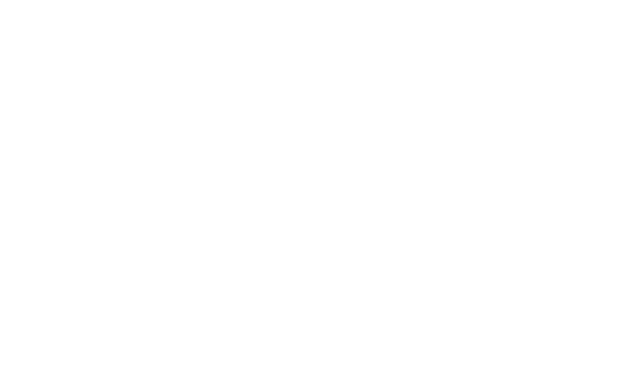
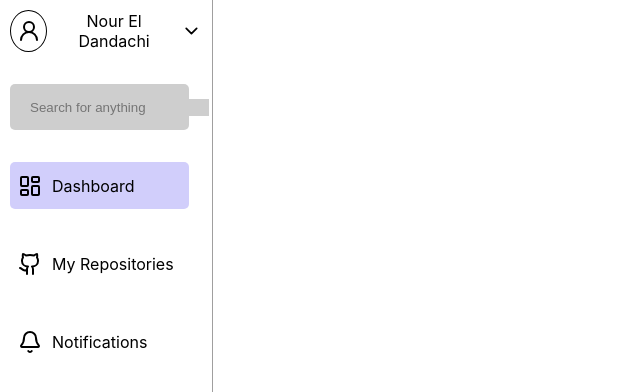
Before and after one commit to Nour-El-Dandachi/gitmap, a React (Create React App) app in the folder frontend/: page /dashboard in a window 1280 px wide. Before the commit this address had no page. Shown: the top 392 px of the page, without its empty margins (0-640 px from the left). Built offline with nearby package versions, Linux system fonts and the light colour scheme.

Commit message:
frontend/finished side bar menu

```diff
--- /dev/null
+++ b/frontend/src/components/shared/side-bar/index.jsx
@@ -0,0 +1,25 @@
+import React from "react";
+import "./side-bar.css";
+import { Bell, Github, LayoutDashboard, Search, ChevronDown, UserRound } from "lucide-react";
+
+const SideBar = ({name}) => {
+  return (
+    <div className="side-bar">
+      <div className="bar-profile">
+        <div className="profile-photo"><UserRound /></div>
+        <div className="profile-name"> {name} <ChevronDown /></div>
+      </div>
+      <div className="bar-search">
+        <Search /> <input className="search-input" placeholder="Search for anything" />
+      </div>
+      <div className="bar-menu">
+            <div className="menu-dashboard"><LayoutDashboard/> Dashboard</div>
+            <div className="menu-repositories"><Github/> My Repositories</div>
+            <div className="menu-notifications"><Bell/> Notifications</div>
+      </div>
+
+    </div>
+  );
+};
+
+export default SideBar;
--- /dev/null
+++ b/frontend/src/components/shared/side-bar/side-bar.css
@@ -0,0 +1,100 @@
+.side-bar {
+  width: 15%;
+  height: 100vh;
+  display: flex;
+  flex-direction: column;
+  gap: 2rem;
+  align-items: start;
+  padding: 10px;
+  border-right: 1px solid rgb(160, 159, 159);
+}
+
+.bar-profile {
+  display: flex;
+  flex-direction: row;
+  gap: 10px;
+  align-items: center;
+  justify-content: center;
+}
+
+.profile-photo {
+  width: 40px;
+  height: 40px;
+  border-radius: 50%;
+  border: 1px solid black;
+  display: flex;
+  align-items:center ;
+  justify-content: center;
+}
+
+.profile-name{
+  display: flex;
+  flex-direction: row;
+  justify-content: center;
+  align-items: center;
+  gap: 10px;
+}
+
+.bar-search{
+  display: flex;
+  flex-direction: row;
+  justify-content: start;
+  align-items: center;
+  gap: 10px;
+  background-color: rgb(206, 206, 206);
+  padding: 0.7rem 0.5rem;
+  width: 85%;
+  border-radius: 5px;
+
+}
+
+
+.search-input{
+  background-color: rgb(206, 206, 206);
+  margin: 0;
+  border: none;
+  outline: none;
+}
+
+.bar-menu{
+  display: flex;
+  flex-direction: column;
+  gap: 2rem;
+  width: 85%;
+}
+
+.menu-dashboard{
+  display: flex;
+  flex-direction: row;
+  justify-content: start;
+  align-items: center;
+  gap: 10px;
+  background-color: #d1cefb;
+  padding: 0.7rem 0.5rem;
+  width: 100%;
+  border-radius: 5px;
+}
+
+.menu-repositories{
+  display: flex;
+  flex-direction: row;
+  justify-content: start;
+  align-items: center;
+  gap: 10px;
+
+  padding: 0.7rem 0.5rem;
+  width: 100%;
+  border-radius: 5px;
+}
+
+.menu-notifications{
+  display: flex;
+  flex-direction: row;
+  justify-content: start;
+  align-items: center;
+  gap: 10px;
+
+  padding: 0.7rem 0.5rem;
+  width: 100%;
+  border-radius: 5px;
+}
--- a/frontend/src/pages/dashboard/index.jsx
+++ b/frontend/src/pages/dashboard/index.jsx
@@ -1,10 +1,11 @@
 import React from "react";
 import './dashboard.css';
+import SideBar from "../../components/shared/side-bar";
 
 const Dashboard = () => {
     return (
         <div>
-
+            <SideBar name={"Nour El Dandachi"}/>
         </div>
     );
 }
--- a/frontend/src/routes/MyRoutes.jsx
+++ b/frontend/src/routes/MyRoutes.jsx
@@ -5,6 +5,7 @@
 import {Routes,Route} from 'react-router-dom';
 import ForgotPassword from '../pages/forgot-password/index.jsx';
 import ResetPassword from '../pages/reset-password/index.jsx';
+import Dashboard from '../pages/dashboard/index.jsx';
 
 
 
@@ -16,6 +17,7 @@
             <Route path='/register' element={<Register />}/>
             <Route path='/forgot-password' element={<ForgotPassword />}/>
             <Route path='/reset-password' element={<ResetPassword />}/>
+            <Route path='/dashboard' element={<Dashboard />}/>
             <Route path='/home' element={<Home />}/>
         </Routes>
     );
```
Also changed, not shown: frontend/src/components/shared/header/header.css (added), frontend/src/components/shared/header/index.jsx (added), frontend/src/pages/dashboard/dashboard.css (added).
